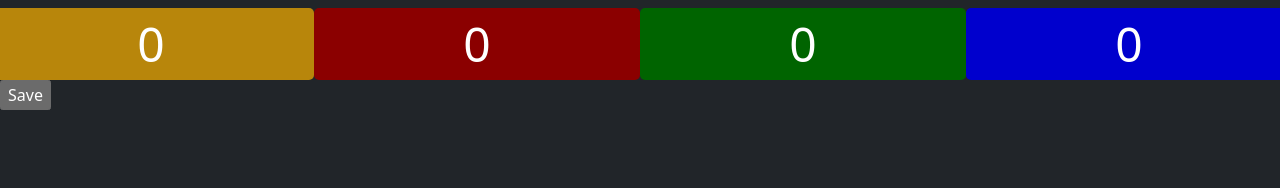
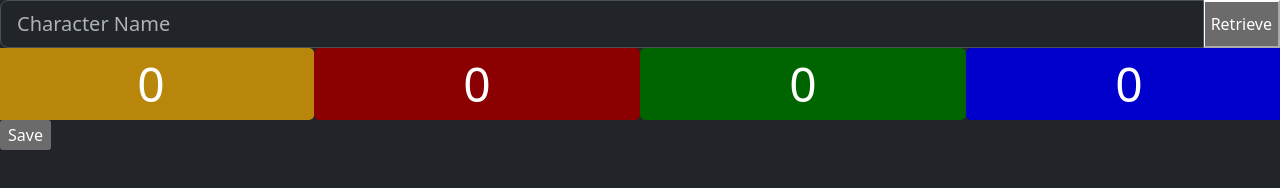
Before and after one commit to erikblessman/pages, a website: page CoDCompanionApp/index.html in a window 1280 px wide. Both pictures are taken after a click on the button "Retrieve". Drawn offline with nearby package versions, Linux system fonts and the light colour scheme.

Commit message:
Fixed empty name on retrieve hiding the name header

```diff
--- a/CoDCompanionApp/index.html
+++ b/CoDCompanionApp/index.html
@@ -61,13 +61,16 @@
     function retrieveCharacter() {
       const characters = getCharacters();
       const characterInfo = characters[charNameInput().value];
-      charNameH1().innerHTML = charNameInput().value;
       meleeCtl().innerHTML = characterInfo?.melee ?? 0;
       rangedCtl().innerHTML = characterInfo?.ranged ?? 0;
       agilityCtl().innerHTML = characterInfo?.agility ?? 0;
       wisomCtl().innerHTML = characterInfo?.wisdom ?? 0;
-      charNameH1().classList.remove("d-none");
-      charName().classList.add("d-none");
+      if( charNameH1().innerHTML != "" ) {
+        charNameH1().innerHTML = charNameInput().value;
+        // only hide the input if the name is not empty
+        charNameH1().classList.remove("d-none");
+        charName().classList.add("d-none");
+      }
     }
 
     // function to get characters from local storage
```
